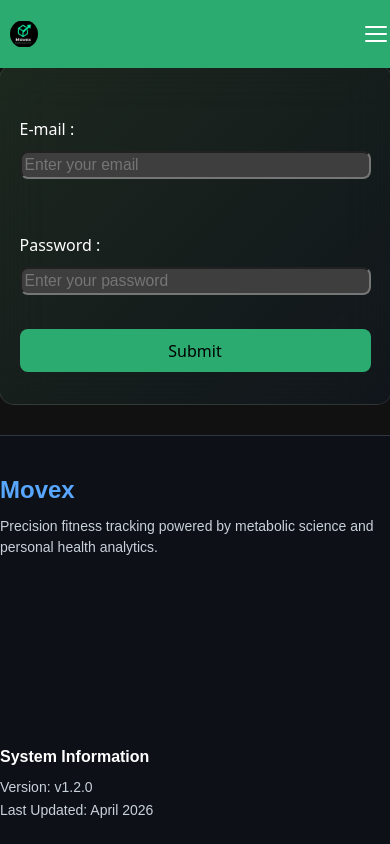
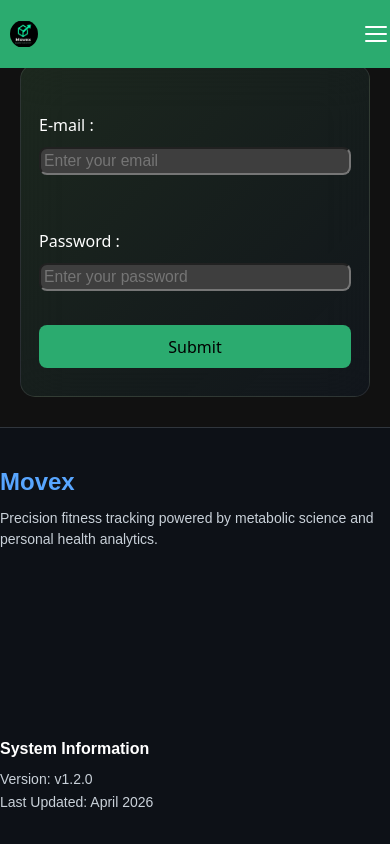
Before and after one commit to deveshchauhan1231-glitch/MoveX, a React (Vite) app in the folder Exercise/frontend/: page /Login in a window 390 px wide. Shown: the top 844 px of the page. Built offline with nearby package versions, Linux system fonts and the light colour scheme; no server answers.

Commit message:
Update login.css

```diff
--- a/Exercise/frontend/src/styles/login.css
+++ b/Exercise/frontend/src/styles/login.css
@@ -87,8 +87,9 @@ border: 1px solid rgba(255, 255, 255, 0.1);
 
 @media (max-width: 768px) {
     .login-container {
-        width: 90%;
-        padding: 32px 20px;
+        width: 80%;
+        margin-top: 60px;
+        gap: 24px;
     }
 
     .login-inp {
```
